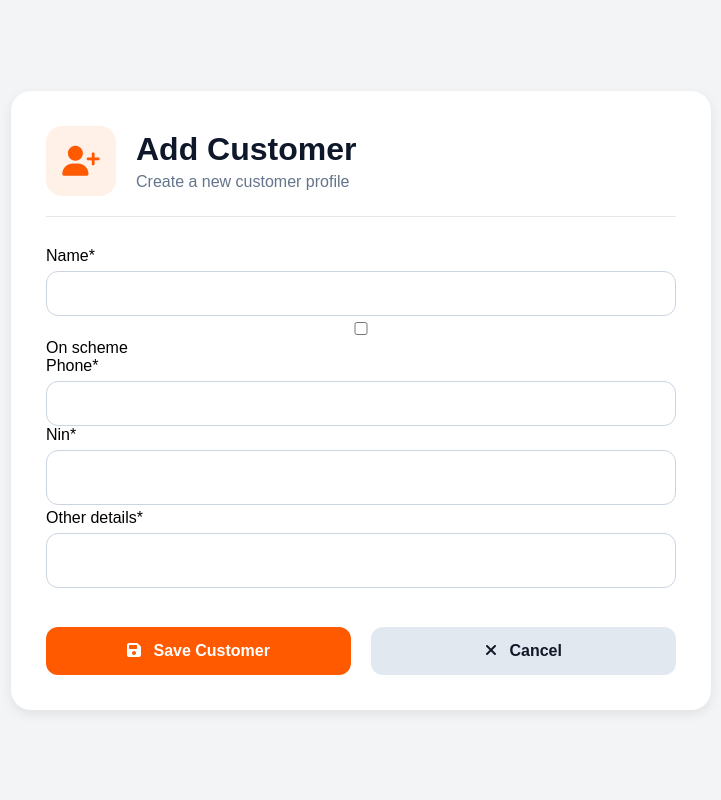
After one commit to fifieryonah-art/final_nyondo, a Django app: page /add_customer/ in a window 1280 px wide. The commit adds this page. Shown: the whole page, without its empty margins (279-1000 px from the left). Run offline with Django 5.2, Linux system fonts and the light colour scheme; some libraries are stand-ins or nearby versions.

Commit message:
added sales pages

```diff
--- a/nyondoapp/forms.py
+++ b/nyondoapp/forms.py
@@ -1,7 +1,13 @@
 from django import forms
-from .models import Supplier
+from .models import Supplier, Customer
 
 class SupplierForm(forms.ModelForm):
     class Meta:
         model = Supplier
         fields = "__all__"
+
+
+class CustomerForm(forms.ModelForm):
+    class Meta:
+        model = Customer
+        fields = "__all__"
--- a/nyondoapp/models.py
+++ b/nyondoapp/models.py
@@ -108,9 +108,12 @@ class Sale(models.Model):
     recorded_by = models.ForeignKey(User, on_delete=models.SET_NULL, null=True)
 
     def save(self, *args, **kwargs):
+        self.unit_price = self.name.unit_price
         self.sub_total = (self.quantity * self.unit_price)
 
         self.final_amount = (self.sub_total + self.transport)
+
+        super().save(*args, **kwargs)
 
 
 
@@ -126,16 +129,25 @@ class Payment(models.Model):
         ('airtel', 'Airtel Money'),
         ('card', 'Bank Card'),
     ]
+
+    STATUS_CHOICES =[
+        ('paid', 'Paid'),
+        ('partial', 'Partial'),
+        ('pending', 'pending'),
+    ]
+
     order_id = models.ForeignKey(Sale, on_delete=models.SET_NULL, null=True)
     customer = models.ForeignKey(Customer, on_delete=models.SET_NULL, null=True)
     total = models.DecimalField(max_digits=20, decimal_places=2)
-    balance = models.DecimalField(max_digits=20, decimal_places=2)
+    amount_paid = models.DecimalField(max_digits=20, decimal_places=2, default=0.00)
+    balance = models.DecimalField(max_digits=20, decimal_places=2, default=0.00)
     payment_method = models.CharField(max_length=30, choices=PAYMENT_METHODS)
+    receipt_number = models.CharField(max_length=50, unique=True)
     entered_by = models.ForeignKey(User, on_delete=models.SET_NULL, null=True)
     created_at = models.DateTimeField(auto_now_add=True)
     transport_fee = models.DecimalField(max_digits=10, decimal_places=2, default=0)
     distance = models.PositiveIntegerField(default=0)
-    receipt_number = models.CharField(max_length=50, unique=True)
+
 
     def __str__(self):
         return self.receipt_number
--- /dev/null
+++ b/nyondoapp/templates/add_customer.html
@@ -0,0 +1,256 @@
+<!DOCTYPE html>
+
+{% load crispy_forms_tags %}
+
+<html lang="en">
+
+<head>
+
+    <meta charset="UTF-8">
+
+    <meta name="viewport"
+          content="width=device-width, initial-scale=1.0">
+
+    <title>Add Customer | Nyondo Hardware</title>
+
+    <link rel="stylesheet"
+          href="https://cdnjs.cloudflare.com/ajax/libs/font-awesome/6.5.1/css/all.min.css">
+
+</head>
+
+<body>
+
+<div class="page-wrapper">
+
+    <div class="form-card">
+
+        <!-- HEADER -->
+
+        <div class="form-header">
+
+            <div class="icon-box">
+                <i class="fas fa-user-plus"></i>
+            </div>
+
+            <div>
+
+                <h2>Add Customer</h2>
+
+                <p>Create a new customer profile</p>
+
+            </div>
+
+        </div>
+
+
+
+        <!-- FORM -->
+
+        <form method="POST" novalidate>
+
+            {% csrf_token %}
+
+            <div class="form-body">
+
+                {{ form|crispy }}
+
+            </div>
+
+
+
+            <!-- BUTTONS -->
+
+            <div class="button-group">
+
+                <button type="submit" class="btn-save">
+
+                    <i class="fas fa-save"></i>
+
+                    Save Customer
+
+                </button>
+
+
+                <a href="{% url 'customer_list' %}" class="btn-cancel">
+
+                    <i class="fas fa-times"></i>
+
+                    Cancel
+
+                </a>
+
+            </div>
+
+        </form>
+
+    </div>
+
+</div>
+
+
+
+<style>
+
+*{
+    margin: 0;
+    padding: 0;
+    box-sizing: border-box;
+    font-family: Arial, sans-serif;
+}
+
+
+
+/* PAGE  */
+
+.page-wrapper{
+    background: #f3f4f6;
+    min-height: 100vh;
+    display: flex;
+    justify-content: center;
+    align-items: center;
+    padding: 30px;
+}
+
+textarea{
+    resize: none;
+    height: 55px;
+    min-height: 55px;
+}
+
+
+.form-card{
+    width: 100%;
+    max-width: 700px;
+    background: white;
+    padding: 35px;
+    border-radius: 20px;
+    box-shadow: 0 4px 12px rgba(0,0,0,0.08);
+}
+
+
+
+/* HEADER */
+
+.form-header{
+    display: flex;
+    align-items: center;
+    gap: 20px;
+    margin-bottom: 30px;
+    border-bottom: 1px solid #e5e7eb;
+    padding-bottom: 20px;
+}
+
+
+.icon-box{
+    width: 70px;
+    height: 70px;
+    background: #fff1e8;
+    border-radius: 16px;
+    display: flex;
+    justify-content: center;
+    align-items: center;
+}
+
+
+.icon-box i{
+    color: #ff5a00;
+    font-size: 30px;
+}
+
+
+.form-header h2{
+    font-size: 32px;
+    color: #0f172a;
+    margin-bottom: 5px;
+}
+
+
+.form-header p{
+    color: #64748b;
+}
+
+
+
+/* FORM */
+
+.form-body{
+    margin-top: 20px;
+}
+
+
+/* Crispy Inputs */
+
+input,
+select,
+textarea{
+    width: 100%;
+    padding: 14px !important;
+    border: 1px solid #cbd5e1 !important;
+    border-radius: 12px !important;
+    outline: none;
+    margin-top: 6px;
+}
+
+
+input:focus,
+select:focus,
+textarea:focus{
+    border-color: #ff5a00 !important;
+    box-shadow: none !important;
+}
+
+
+
+/* BUTTONS */
+
+.button-group{
+    display: flex;
+    gap: 20px;
+    margin-top: 35px;
+}
+
+
+.btn-save{
+    flex: 1;
+    padding: 15px;
+    border: none;
+    border-radius: 12px;
+    background: #ff5a00;
+    color: white;
+    font-size: 16px;
+    font-weight: 600;
+    cursor: pointer;
+    transition: 0.3s;
+}
+
+
+.btn-save:hover{
+    background: #e14f00;
+}
+
+
+.btn-cancel{
+    flex: 1;
+    padding: 15px;
+    border-radius: 12px;
+    background: #e2e8f0;
+    color: #111827;
+    text-decoration: none;
+    text-align: center;
+    font-size: 16px;
+    font-weight: 600;
+}
+
+
+.btn-save i,
+.btn-cancel i{
+    margin-right: 8px;
+}
+
+
+
+</style>
+
+</body>
+
+</html>
--- a/nyondoapp/templates/add_sales.html
+++ b/nyondoapp/templates/add_sales.html
@@ -246,7 +246,7 @@
                     <div class="form-group">
                         <label>Payment Method</label>
                           <select name="payment_method" class="form-control">
-                                {% for key, value in sale.PAYMENT_METHODS %}
+                                {% for key, value in payment_methods %}
                                 <option value="{{ key }}">{{ value }}</option>
                                     {% endfor %}
                           </select>
--- a/nyondoapp/views.py
+++ b/nyondoapp/views.py
@@ -2,9 +2,9 @@ from django.shortcuts import render, get_object_or_404, redirect
 from django.contrib import messages
 from django.contrib.auth import authenticate, login, logout
 from django.db.models import F
-from .models import Stock, Product, Sale, Payment, DepositScheme, Supplier
+from .models import Stock, Product, Sale, Payment, DepositScheme, Supplier, Customer
 from decimal import Decimal
-from .forms import SupplierForm
+from .forms import SupplierForm, CustomerForm
 from django.db.models import Sum
 #from django.contrib.auth.decorators import login_required
 
@@ -378,5 +378,103 @@ def sales_list(request):
     return render(request, 'sales_list.html', context)
 
 def add_sales(request):
+    products = Product.objects.all()
+    customers = Customer.objects.all()
 
-    return render(request, 'add_sales.html')
+    if request.method == 'POST':
+        #get form data
+        product_id = request.POST.get('product')
+        customer_id = request.POST.get('customer_name')
+        quantity = int(request.POST.get('quantity'))
+        distance = float(request.POST.get('distance'))
+        payment_method = request.POST.get('payment_method')
+        comments = request.POST.get('comments')
+
+        #fetch related objects
+        product = Product.objects.get(id=product_id)
+        customer = Customer.objects.get(id=customer_id)
+
+        #subtotal
+        sub_total = quantity * product.unit_price
+
+        #Transport rule
+        if distance <= 10 and sub_total >=500000:
+            transport_fee = 0
+        else:
+            transport_fee = 30000
+
+        final_amount = sub_total + transport_fee
+
+        sale = Sale(
+            name=product,
+            quantity=quantity,
+            distance=distance,
+            unit_price=product.unit_price,
+            transport=transport_fee,
+            sub_total=sub_total,
+            final_amount=final_amount,
+            customer_name=customer,
+            payment_method=payment_method,
+            comments=comments,
+            recorded_by=request.user
+         )
+        sale.save()
+        context = {
+            'sale': sale,
+            'distance': distance,
+            'total': final_amount
+        }
+        return render(request, 'receipt.html',context )
+    context={
+        'products': products,
+        'customers': customers,
+        'payment_methods': Sale.PAYMENT_METHODS,
+    }
+
+    return render(request, 'add_sales.html', context)
+
+def add_customer(request, pk=None):
+    form = CustomerForm()
+    if request.method =='POST':
+        form = CustomerForm(request.POST)
+
+        if form.is_valid():
+            form.save()
+            return redirect('customer_list')
+        else:
+            form = CustomerForm()
+
+    context = {
+            'form': form,
+          }
+    return render(request, 'add_customer.html', context)
+
+def customer_list(request):
+    customers = Customer.objects.all()
+    context = {
+    'customers': customers,
+    'total_customers': customers.count(),
+    'on_scheme': customers.filter(on_scheme=True).count(),
+    'normal_customers': customers.filter(on_scheme=False).count(),
+     }
+    return render(request, 'customer_list.html', context)
+
+def customer_edit(request, pk):
+    customer = get_object_or_404(Customer, pk=pk)
+
+    if request.method == "POST":
+        form = CustomerForm(request.POST, instanc=customer)
+        if form.is_valid():
+            form.save()
+            return redirect('customer_list')
+    else:
+        form = CustomerForm(instance=customer)
+
+    return render(request, 'add_customer.html', {'form': form})
+
+def delete_customer(request, pk):
+    customer = get_object_or_404(Customer, pk=pk)
+    if request.method == "POST":
+        customer.delete()
+        return redirect('customer_list')
+    return render(request, 'delete_customer.html', {'customer': customer})
--- a/nyondohardware/urls.py
+++ b/nyondohardware/urls.py
@@ -38,4 +38,8 @@ urlpatterns = [
     path('sales_dash/', views.sales_dash, name='sales_dash'),
     path('sales_list/', views.sales_list, name='sales_list'),
     path('add_sales/', views.add_sales, name='add_sales'),
+    path('add_customer/', views.add_customer, name='add_customer'),
+    path('customer_list/', views.customer_list, name='customer_list'),
+    path('customers/edit/<int:pk>/', views.add_customer, name='customer_edit'),
+    path('customers/delete/<int:pk>/', views.delete_customer, name='delete_customer'),
 ]
```
Also changed, not shown: nyondoapp/templates/customer_list.html (added, +129 -0 lines), nyondoapp/templates/delete_customer.html (added, +71 -0 lines), nyondoapp/templates/sales_list.html (+7 -3 lines), db.sqlite3.
